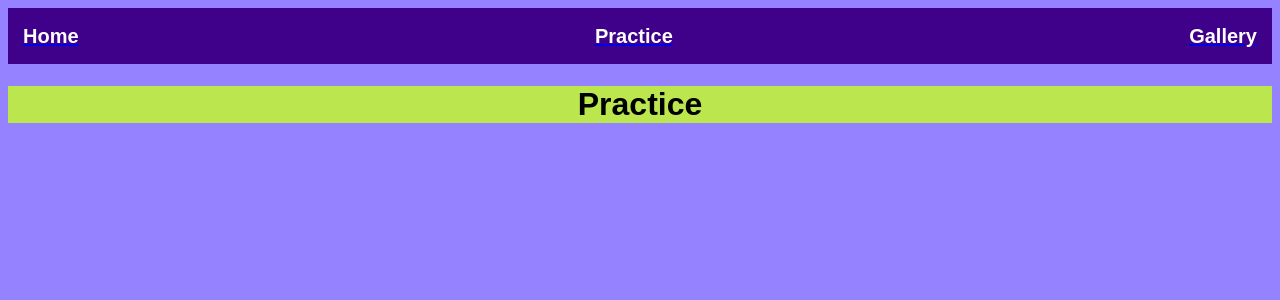
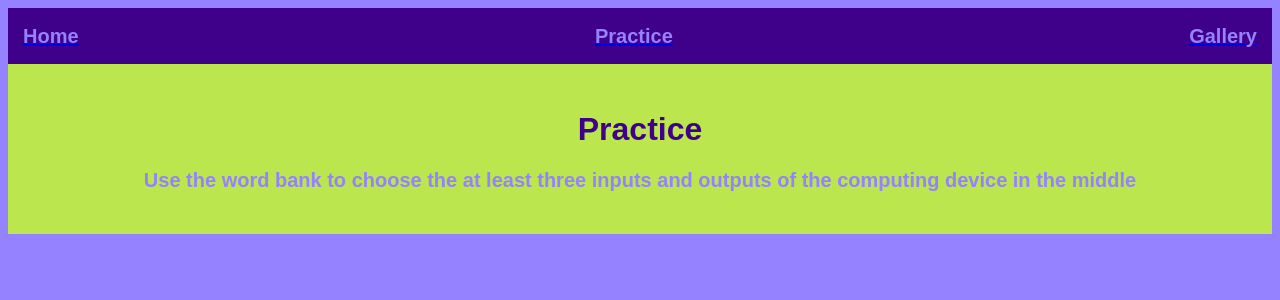
Before and after one commit to laynaoyervides/phase-2-project, a React (Create React App) app: page /practice in a window 1280 px wide. Shown: the top 300 px of the page. Built offline with nearby package versions, Linux system fonts and the light colour scheme.

Commit message:
Adding divs and instructions for Practice page

```diff
--- a/src/components/Gallery.js
+++ b/src/components/Gallery.js
@@ -5,6 +5,10 @@ function Gallery () {
     return (
     <div className={styles.gallery_container}>
        <h1>Gallery</h1>
+       <h2>Add your own device to our class gallery</h2>
+       <div className="styles.input_form"></div>
+       <div className="styles.device_image_render"></div>
+       <div className="styles.output_form"></div>
     </div>
     );
 }
--- a/src/components/Gallery.module.css
+++ b/src/components/Gallery.module.css
@@ -1,5 +1,5 @@
 .gallery_container {
     background-color: #ECF241;
     font-family: 'Merriweather', sans-serif;
-    height: 100%;
+    padding: 2%;
 }
--- a/src/components/Home.js
+++ b/src/components/Home.js
@@ -4,7 +4,9 @@ import styles from "./Home.module.css"
 function Home () {
     return (
         <div className={styles.home_container}>
-            <h1>Inputs and Outputs</h1>
+            <h1>What is a Computer?</h1>
+            <h3>A computer is a machine that works with information to help people with thinking tasks</h3>
+            <img src="../iosp.png" alt="IOSP diagram"></img>
         </div>
     )
 }
--- a/src/components/Home.module.css
+++ b/src/components/Home.module.css
@@ -1,6 +1,12 @@
 .home_container {
     background-color: white;
+    padding: 2%;
 }
 h1 {
     font-family: 'Meriweather', sans-serif;
+    color: #3F018A;
 }
+h3 {
+    font-family: 'Meriweather', sans-serif;
+    color: #9582FF;
+}
--- a/src/components/Practice.js
+++ b/src/components/Practice.js
@@ -5,7 +5,7 @@ function Practice (){
     return (
         <div className={styles.practice_container}>
             <h1>Practice</h1>
-            <h2></h2>
+            <h2>Use the word bank to choose the at least three inputs and outputs of the computing device in the middle</h2>
         </div>
     )
 }
--- a/src/components/Practice.module.css
+++ b/src/components/Practice.module.css
@@ -1,4 +1,8 @@
 .practice_container {
     background-color: #BBE64E;
     font-family: 'Merriweather', sans-serif;
+    padding: 2%;
 }
+h2 {
+    color: #9582FF;
+}
--- a/src/index.css
+++ b/src/index.css
@@ -2,6 +2,5 @@
 body {
   background-color: #9582FF;
   font-family: 'Merriweather', sans-serif;
-  color: #FFF;
   font-size: 30px;
 }
```
Also changed, not shown: src/iosp.png (added).
